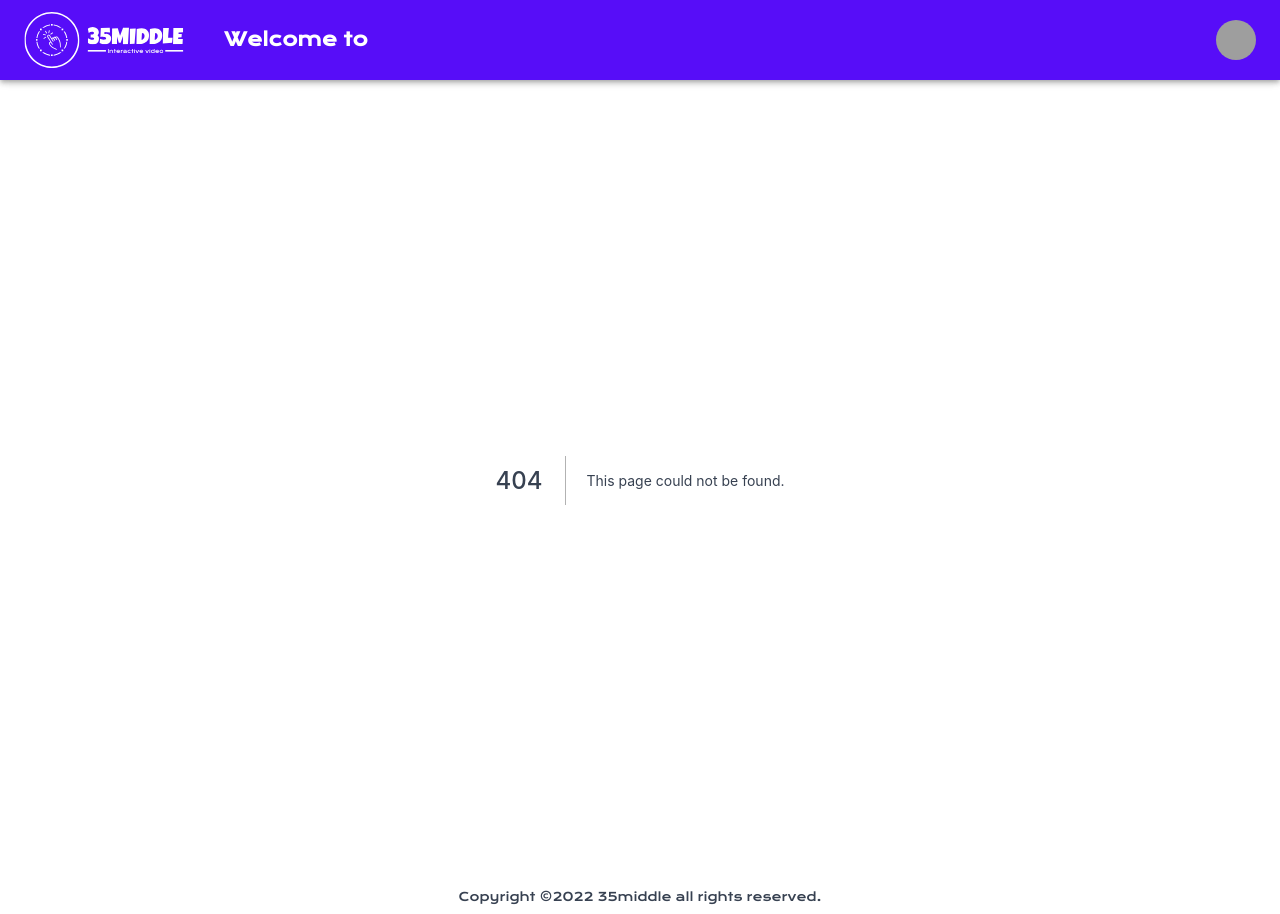
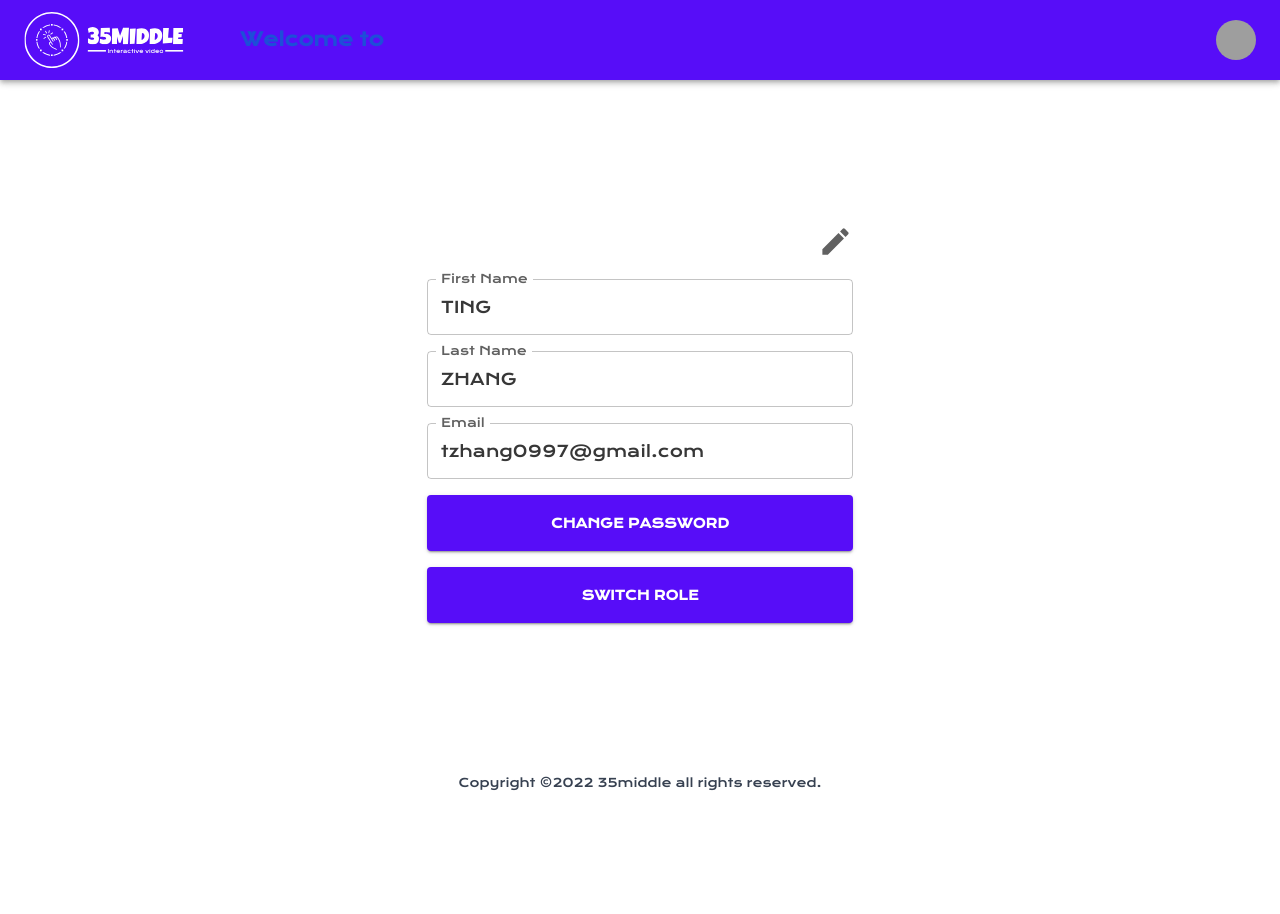
Before and after one commit to 35middle/35middle-app, a Next.js app: page /accounts/1/profile-settings/1 in a window 1280 px wide. Before the commit this address had no page. After the commit the page ends 800 px from the top, so only its background shows below. Built offline with nearby package versions, Linux system fonts and the light colour scheme; grey boxes are pictures that could not be loaded.

Commit message:
feat: profile settings under account page

```diff
--- a/src/components/NavBar.tsx
+++ b/src/components/NavBar.tsx
@@ -58,7 +58,18 @@ const NavBar = ({ title }: Props) => {
             />
           </Box>
 
-          <Typography variant="h6">
+          <Typography
+            variant="h6"
+            noWrap
+            component="a"
+            href="/"
+            sx={{
+              ml: 2,
+              mr: 2,
+              display: { xs: 'none', md: 'flex' },
+              textDecoration: 'none',
+            }}
+          >
             Welcome to {account.firstName} {account.lastName}
           </Typography>
         </Box>
@@ -91,7 +102,9 @@ const NavBar = ({ title }: Props) => {
             {settings.map((setting) => (
               <MenuItem key={setting.pageName} onClick={handleCloseUserMenu}>
                 <Typography textAlign="center">
-                  <Link href={`/${setting.pageUrl}/abcd`}>
+                  <Link
+                    href={`/accounts/${account.accountId}/${setting.pageUrl}`}
+                  >
                     {setting.pageName}
                   </Link>
                 </Typography>
--- /dev/null
+++ b/src/pages/accounts/[id]/index.tsx
@@ -0,0 +1,5 @@
+const accounts = () => {
+  return <div>Testing</div>;
+};
+
+export default accounts;
--- /dev/null
+++ b/src/pages/accounts/[id]/profile-settings/[profileId].tsx
@@ -0,0 +1,175 @@
+import EditIcon from '@mui/icons-material/Edit';
+import { Box, Button, TextField } from '@mui/material';
+import type { FormikProps } from 'formik';
+import { useFormik } from 'formik';
+// import { useRouter } from 'next/router';
+import * as React from 'react';
+import { useState } from 'react';
+import * as yup from 'yup';
+
+import ChangePassword from '@/components/ChangePassword';
+
+const basicSchema = yup.object().shape({
+  email: yup
+    .string()
+    .email('Please enter a valid email')
+    .required('Email is required'),
+  firstName: yup.string().required('Required'),
+  lastName: yup.string().required('Required'),
+  password: yup
+    .string()
+    .min(8, 'Password should be of minimum 8 characters length')
+    .max(16, 'Password should be of maximum 16 characters length')
+    .required('Password is required')
+    .required('Required'),
+});
+
+// form with formik
+
+interface FormValues {
+  firstName: string;
+  lastName: string;
+  email: string;
+}
+const userData = {
+  _id: '6357ea350b29357ff613c14a',
+  email: 'tzhang0997@gmail.com',
+  lastName: 'ZHANG',
+  firstName: 'TING',
+  accountId: '6357ea350b29357ff613c14a',
+};
+
+const ProfileSettings = () => {
+  // const router = useRouter();
+  const [showModal, setShowModal] = useState(false);
+  const [editAndSaveButton, setEditAndSaveButton] = useState(true);
+  const [loadFormValues, setLoadFormValues] = useState(userData);
+  const popUpShowModal = (showModalState: any) => {
+    setShowModal(showModalState);
+  };
+
+  const onSubmit = async (values: FormValues, actions: any) => {
+    setTimeout(() => {
+      console.log(values);
+    }, 1000);
+    actions.resetForm();
+  };
+
+  const {
+    values,
+    errors,
+    touched,
+    handleBlur,
+    handleChange,
+    handleSubmit,
+  }: FormikProps<FormValues> = useFormik<FormValues>({
+    initialValues: {
+      firstName: '',
+      lastName: '',
+      email: '',
+    },
+    validationSchema: basicSchema,
+    onSubmit,
+  });
+
+  return (
+    <>
+      {/* <div>this is router {router.query.id}</div> */}
+      <form
+        className="mt-36 flex flex-col items-center justify-center "
+        onSubmit={handleSubmit}
+      >
+        <div className="mb-5 flex w-4/12 flex-col items-end justify-end">
+          {editAndSaveButton ? (
+            <EditIcon
+              type="reset"
+              color="secondary"
+              fontSize="large"
+              onClick={() => {
+                setEditAndSaveButton(false);
+                setLoadFormValues({
+                  ...loadFormValues,
+                  email: '',
+                  lastName: '',
+                  firstName: '',
+                });
+              }}
+            />
+          ) : (
+            <Button
+              type="submit"
+              variant="contained"
+              color="secondary"
+              size="large"
+              onClick={() => setEditAndSaveButton(true)}
+            >
+              Save
+            </Button>
+          )}
+        </div>
+        <TextField
+          id="firstName"
+          onChange={handleChange}
+          onBlur={handleBlur}
+          value={loadFormValues.firstName || values.firstName}
+          label="First Name"
+          defaultValue={userData.firstName}
+          type="text"
+          className="mb-4  w-4/12 "
+          error={touched.firstName && Boolean(errors.firstName)}
+          helperText={touched.firstName && errors.firstName}
+        />
+        <TextField
+          id="lastName"
+          value={loadFormValues.lastName || values.lastName}
+          onChange={handleChange}
+          onBlur={handleBlur}
+          label="Last Name"
+          defaultValue={userData.lastName}
+          type="text"
+          className="mb-4  w-4/12 "
+          error={touched.lastName && Boolean(errors.lastName)}
+          helperText={touched.lastName && errors.lastName}
+        />
+        <TextField
+          id="email"
+          value={loadFormValues.email || values.email}
+          onChange={handleChange}
+          onBlur={handleBlur}
+          label="Email"
+          type="email"
+          className="mb-4  w-4/12 "
+          error={touched.email && Boolean(errors.email)}
+          helperText={touched.email && errors.email}
+        />
+        <Box className="flex  w-4/12  flex-col items-center justify-center">
+          <Button
+            type="button"
+            variant="contained"
+            color="primary"
+            className="mb-4 h-14 w-full"
+            onClick={() => setShowModal(true)}
+          >
+            Change Password
+          </Button>
+          <Button
+            variant="contained"
+            color="primary"
+            className="mb-4 h-14 w-full"
+          >
+            switch role
+          </Button>
+        </Box>
+      </form>
+      <div className="fixed top-32 left-52 z-10">
+        {showModal ? (
+          <div>
+            <ChangePassword popUpShowModal={popUpShowModal} />
+          </div>
+        ) : null}
+      </div>
+    </>
+  );
+};
+
+export default ProfileSettings;
--- /dev/null
+++ b/src/pages/api/profiles.ts
@@ -0,0 +1,13 @@
+import type { NextApiResponse } from 'next';
+
+export default async function handler(res: NextApiResponse) {
+  const users = {
+    id: '6357ea350b29357ff613c14a',
+    email: 'tzhang0997@gmail.com',
+    lastName: 'ZHANG',
+    firstName: 'TING',
+    accountId: '6357ea350b29357ff613c14a',
+  };
+
+  res.status(200).json(users);
+}
```
